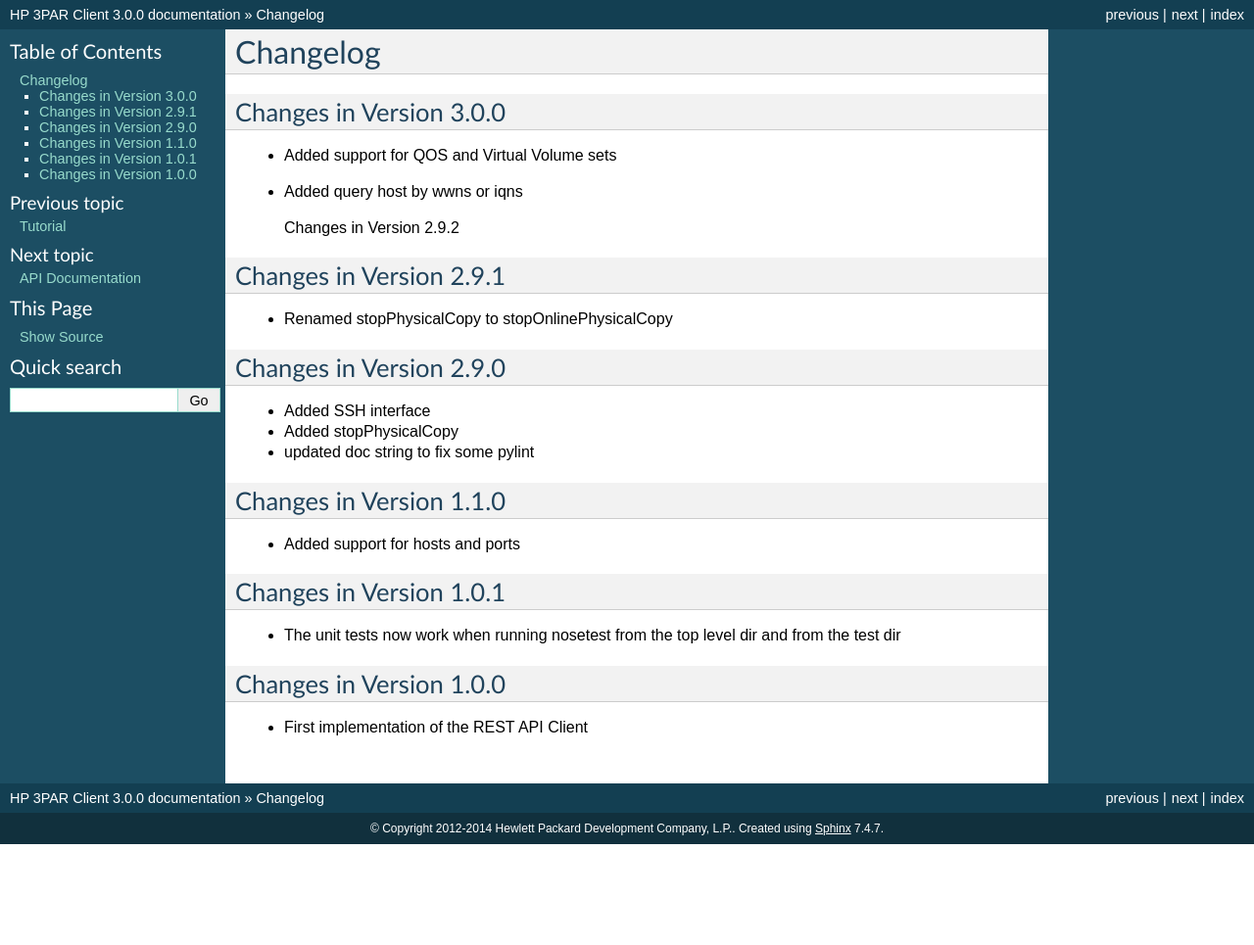
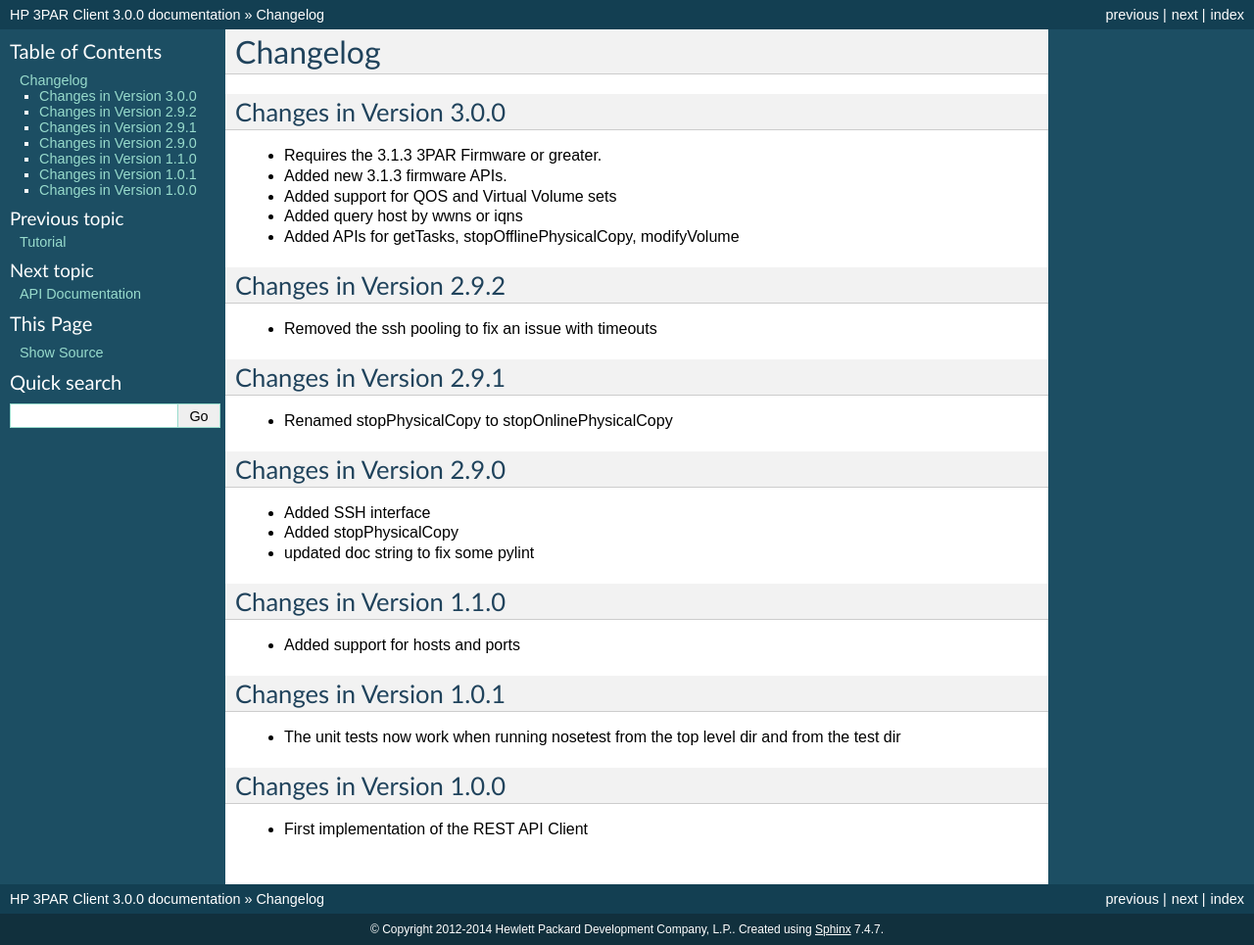
Before and after one commit to hpe-storage/python-3parclient, a Sphinx documentation site: the page built from docs/changelog.rst, in a window 1280 px wide. Shown: the whole page at 98% size. Built offline with Sphinx 7.4.7, drawn with Linux system fonts in a browser that asks for light colours; pages that are not in the unit, such as notebooks, are missing from menus; before the commit the page ends 900 px from its top, so only the background shows below that.

Commit message:
Documentation changes, prepping for 3.0.0 release

```diff
--- a/docs/changelog.rst
+++ b/docs/changelog.rst
@@ -3,10 +3,13 @@
 
 Changes in Version 3.0.0
 ------------------------
+- Requires the 3.1.3 3PAR Firmware or greater.
+- Added new 3.1.3 firmware APIs.
 - Added support for QOS and Virtual Volume sets
 - Added query host by wwns or iqns
+- Added APIs for getTasks, stopOfflinePhysicalCopy, modifyVolume
 
-  Changes in Version 2.9.2
+Changes in Version 2.9.2
 ------------------------
 - Removed the ssh pooling to fix an issue with timeouts
 
--- a/docs/index.rst
+++ b/docs/index.rst
@@ -42,7 +42,7 @@
 <http://sphinx.pocoo.org/>`_ documentation generator. The source files
 for the documentation are located in the *doc/* directory of the
 **HP3ParClient** distribution. To generate the docs locally run the
-following command from the root directory of the **HP3ParClient** source:a
+following command from the root directory of the **HP3ParClient** source.
 
 .. code-block:: bash
 
```
